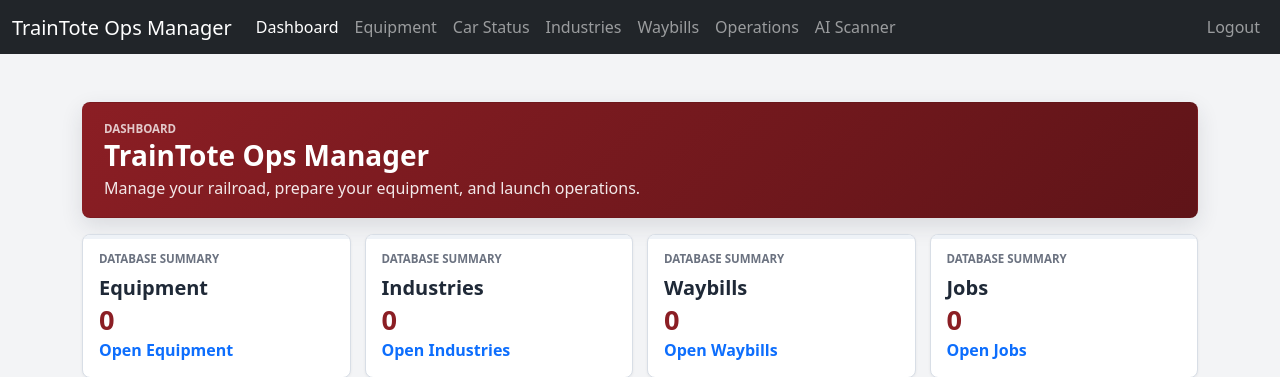
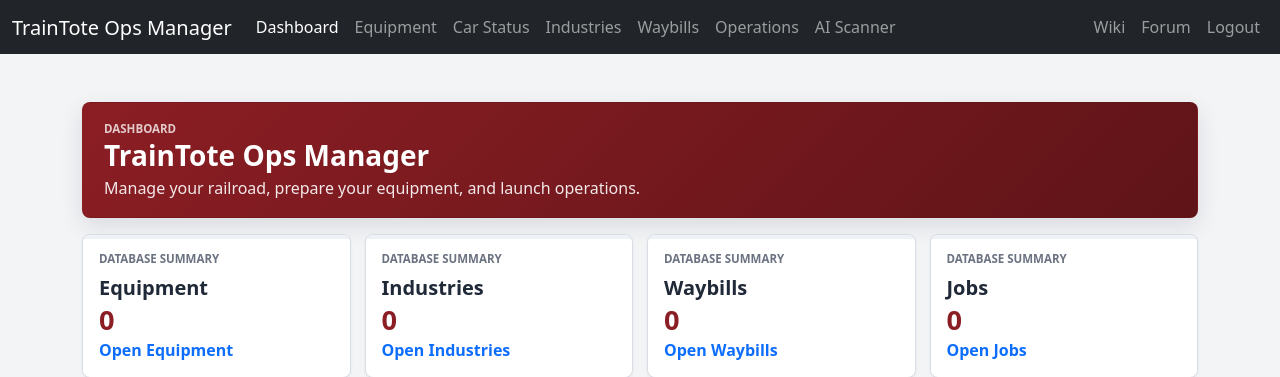
Before and after one commit to traintote1-hash/TrainTote-Ops-Manager, a PHP site: page /dashboard.php in a window 1280 px wide. Shown: the top 377 px of the page. Run offline with PHP 8.4, Linux system fonts and the light colour scheme; the visitor is signed in with stand-in values (Sample User, id 1); data that the repository does not hold is empty; a stand-in replaces the project's code that opens the database connection.

Commit message:
Restore Wiki and Forum navigation

```diff
--- a/includes/navbar.php
+++ b/includes/navbar.php
@@ -96,6 +96,18 @@ AI Scanner
 	<ul class="navbar-nav">
 
 	<li class="nav-item">
+	<a class="nav-link" href="https://wiki.traintote.com/">
+	Wiki
+	</a>
+	</li>
+
+	<li class="nav-item">
+	<a class="nav-link" href="https://forum.traintote.com/">
+	Forum
+	</a>
+	</li>
+
+	<li class="nav-item">
 	<a class="nav-link" href="/logout.php">
 	Logout
 	</a>
```
Also changed, not shown: tests/navbar_test.php (added, +26 -0 lines).
